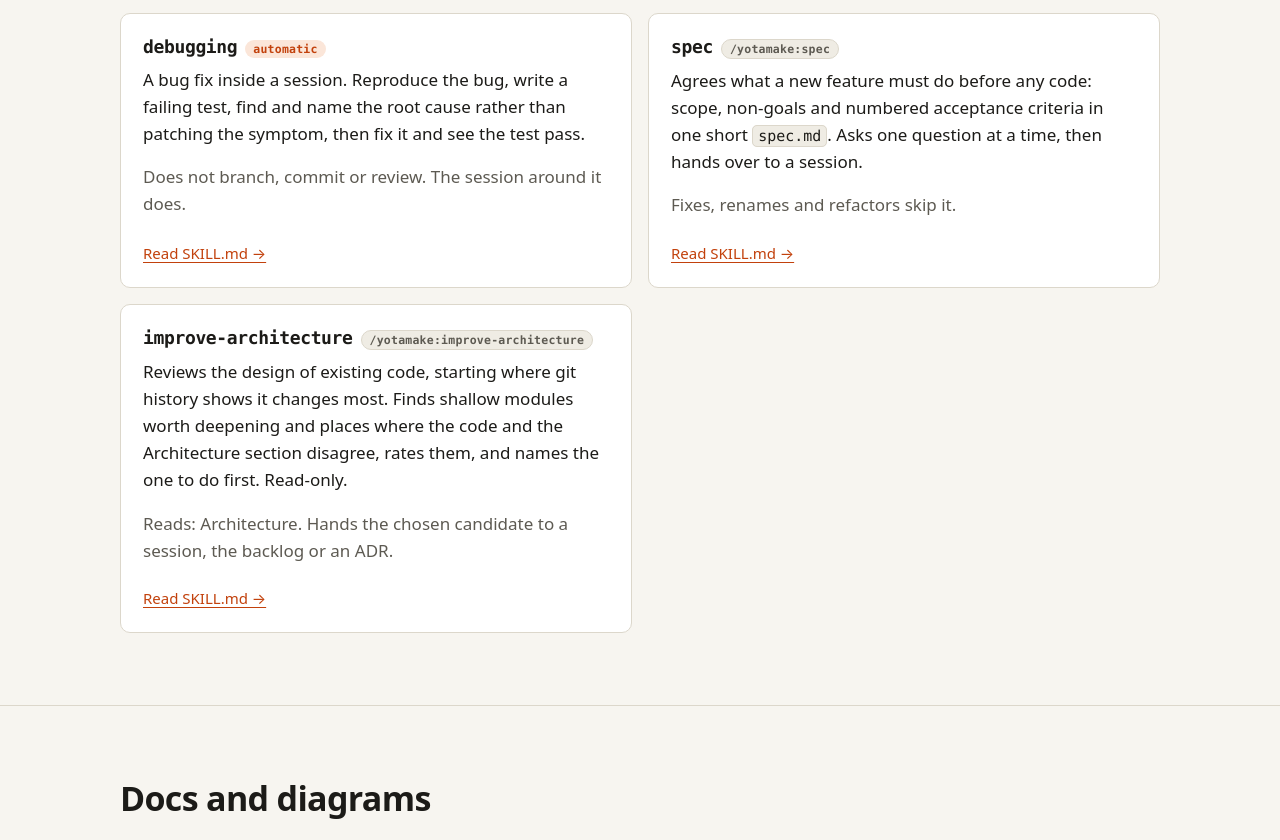
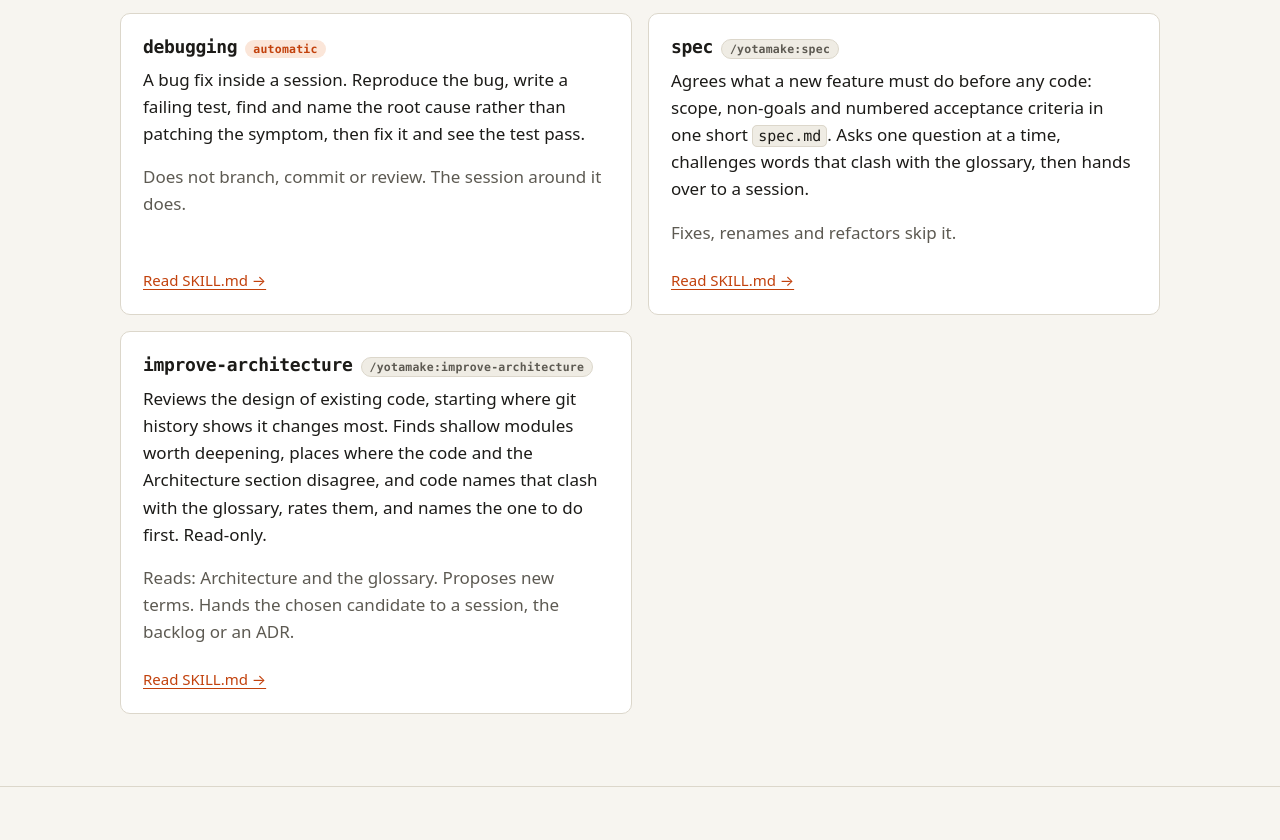
Before and after one commit to redazzo/Yotamake, a plain HTML site: page site/skills.html in a window 1280 px wide. Shown: the part 840-1680 px from the top of the page. Drawn offline with Linux system fonts and the light colour scheme.

Commit message:
feat(skills): add a domain glossary and naming drift
Add plugin/reference/domain-language.md (adapted from Matt Pocock's
domain-modeling skill, MIT) and a Domain language line in the
Architecture section. spec, simple-session and improve-architecture
use the glossary's words and propose terms; improve-architecture
reports naming drift. write-doc gets a three-part test for offering
an ADR, which improve-architecture now uses. Start this repository's
glossary in docs/reference/glossary.md.

Co-Authored-By: Claude Opus 5.5 <noreply@anthropic.com>

```diff
--- a/site/skills.html
+++ b/site/skills.html
@@ -63,15 +63,15 @@
 
       <div class="card skill" id="spec">
         <div class="skill-head"><h3>spec</h3><span class="badge manual">/yotamake:spec</span></div>
-        <p>Agrees what a new feature must do before any code: scope, non-goals and numbered acceptance criteria in one short <code>spec.md</code>. Asks one question at a time, then hands over to a session.</p>
+        <p>Agrees what a new feature must do before any code: scope, non-goals and numbered acceptance criteria in one short <code>spec.md</code>. Asks one question at a time, challenges words that clash with the glossary, then hands over to a session.</p>
         <p class="muted">Fixes, renames and refactors skip it.</p>
         <a class="more" href="https://github.com/redazzo/Yotamake/blob/main/plugin/skills/spec/SKILL.md">Read SKILL.md →</a>
       </div>
 
       <div class="card skill" id="improve-architecture">
         <div class="skill-head"><h3>improve-architecture</h3><span class="badge manual">/yotamake:improve-architecture</span></div>
-        <p>Reviews the design of existing code, starting where git history shows it changes most. Finds shallow modules worth deepening and places where the code and the Architecture section disagree, rates them, and names the one to do first. Read-only.</p>
-        <p class="muted">Reads: Architecture. Hands the chosen candidate to a session, the backlog or an ADR.</p>
+        <p>Reviews the design of existing code, starting where git history shows it changes most. Finds shallow modules worth deepening, places where the code and the Architecture section disagree, and code names that clash with the glossary, rates them, and names the one to do first. Read-only.</p>
+        <p class="muted">Reads: Architecture and the glossary. Proposes new terms. Hands the chosen candidate to a session, the backlog or an ADR.</p>
         <a class="more" href="https://github.com/redazzo/Yotamake/blob/main/plugin/skills/improve-architecture/SKILL.md">Read SKILL.md →</a>
       </div>
 
```
Also changed, not shown: site/how-it-works.html (+3 -2 lines), 14 other files.
